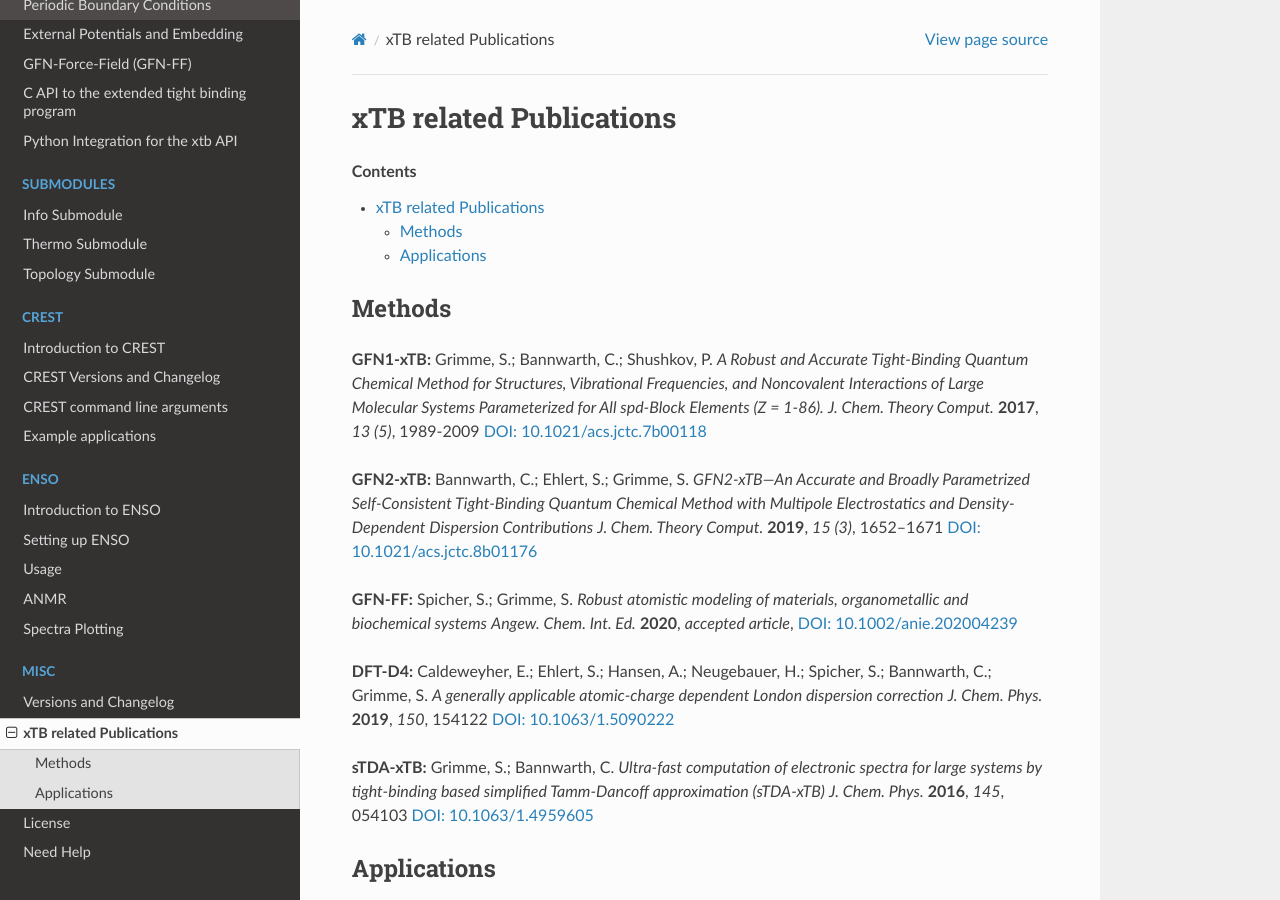
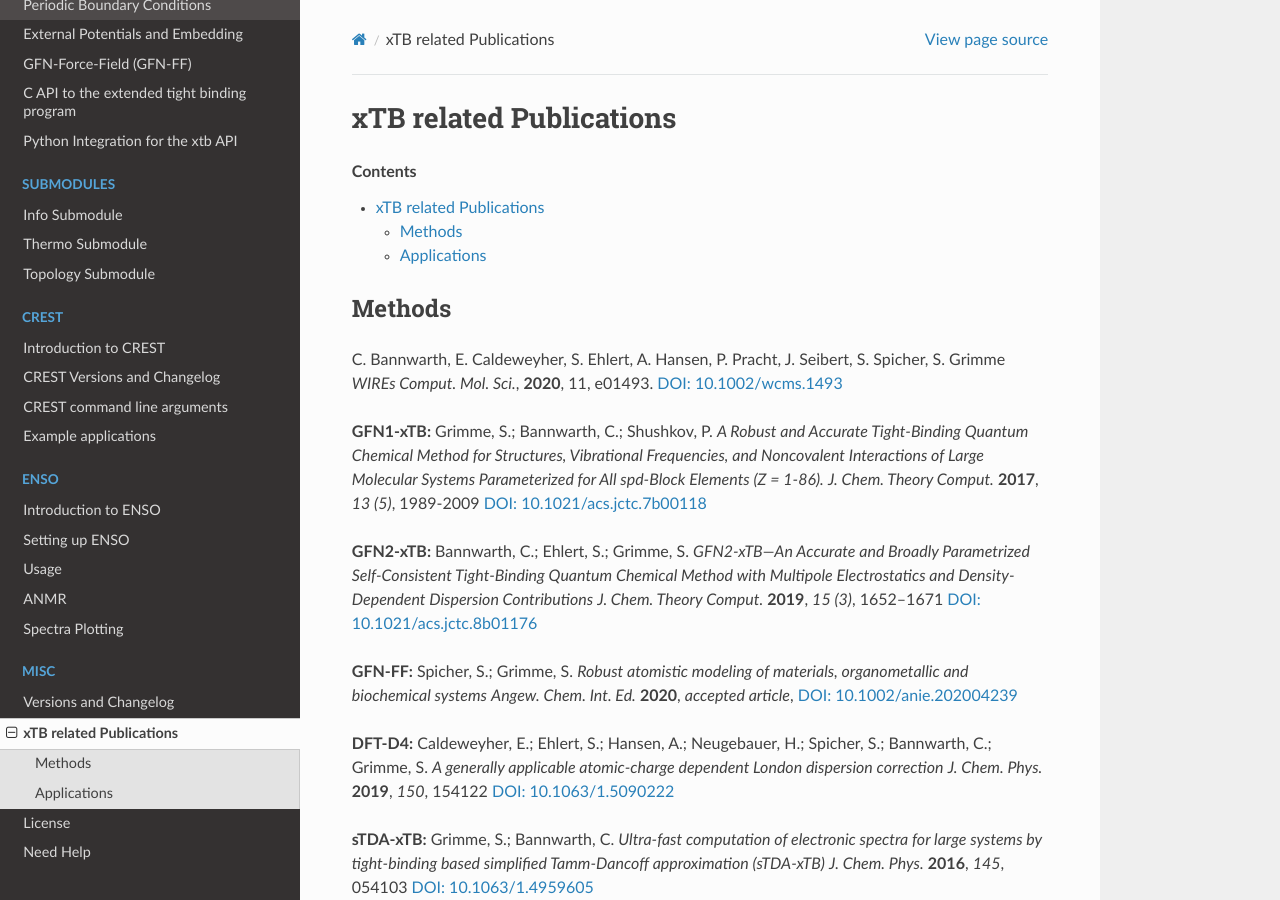
Before and after one commit to grimme-lab/xtb_docs, a Sphinx documentation site: the page built from source/xtbrelatedrefs.rst, in a window 1280 px wide and 900 px high. Built offline with Sphinx 7.4.7 and the Read the Docs theme 2.0.0, drawn with Linux system fonts in a browser that asks for light colours.

Commit message:
Add WIREs review to references

```diff
--- a/source/xtbrelatedrefs.rst
+++ b/source/xtbrelatedrefs.rst
@@ -10,6 +10,10 @@ xTB related Publications
 
 Methods
 ==========================
+
+C. Bannwarth, E. Caldeweyher, S. Ehlert, A. Hansen, P. Pracht, J. Seibert, S. Spicher, S. Grimme
+*WIREs Comput. Mol. Sci.*, **2020**, 11, e01493.
+`DOI: 10.1002/wcms.1493 <https://doi.org/10.1002/wcms.1493>`_
 
 **GFN1-xTB:** Grimme, S.; Bannwarth, C.; Shushkov, P. *A Robust and Accurate Tight-Binding
 Quantum Chemical Method for Structures, Vibrational Frequencies, and Noncovalent Interactions
```
